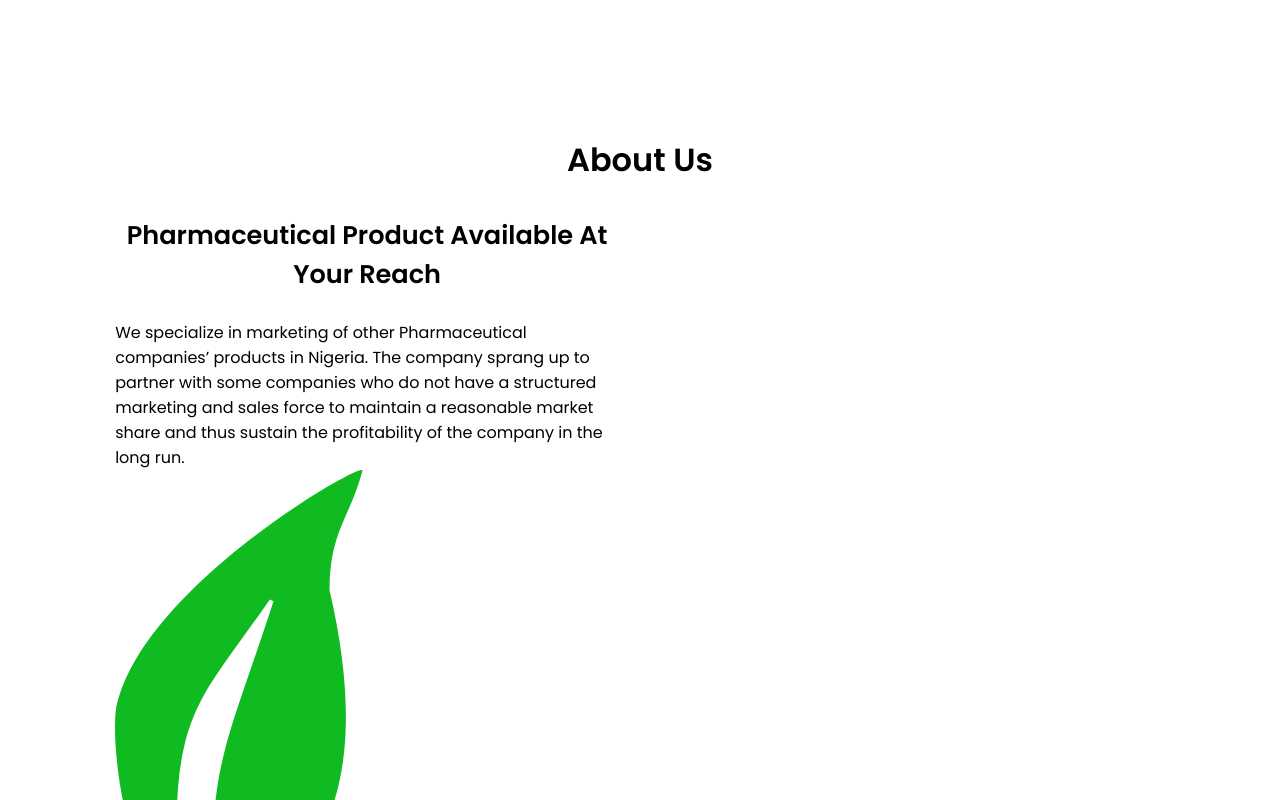
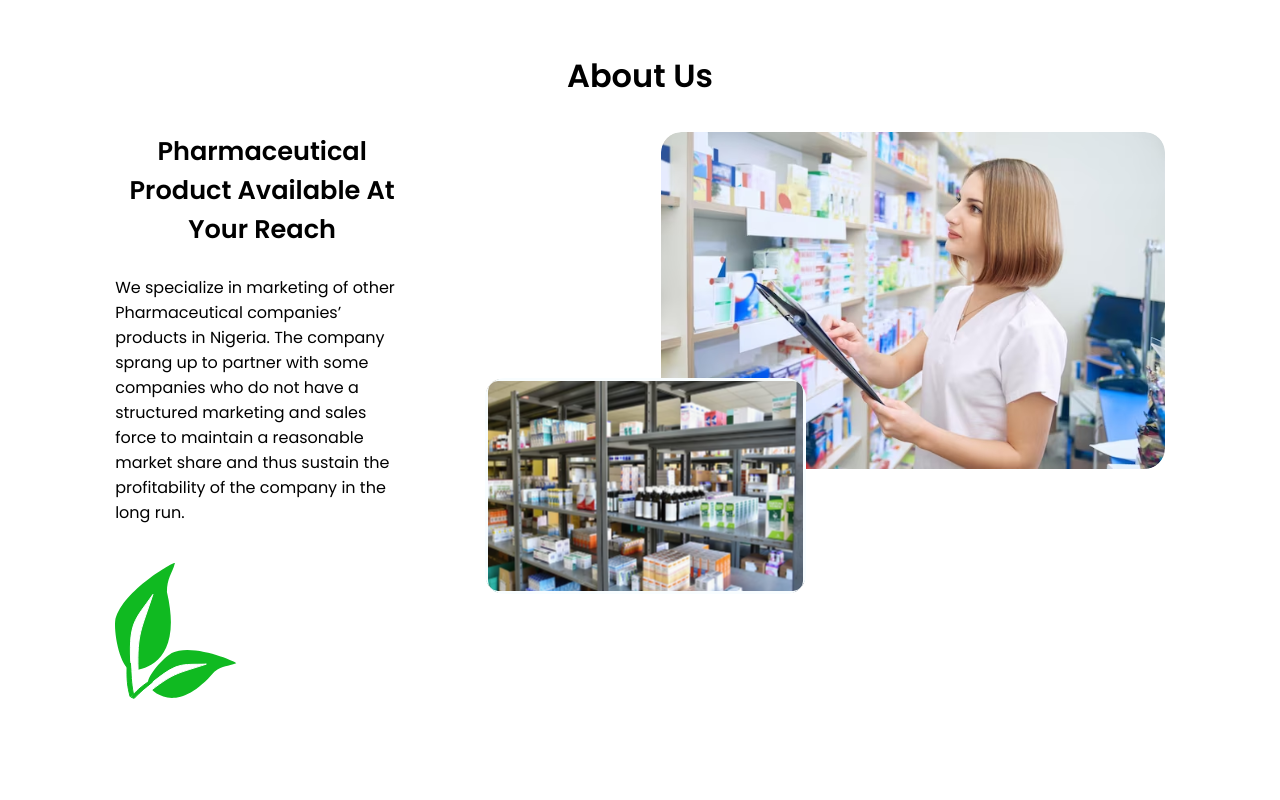
Before and after one commit to SoloBaChi/joraxplc, a React (Create React App) app in the folder joraxplc-app/: page / in a window 1280 px wide. Shown: the part 1560-2360 px from the top of the page. Built offline with nearby package versions, Linux system fonts and the light colour scheme; a web font is replaced by a local one.

Commit message:
90% done

```diff
--- a/joraxplc-app/src/components/Home.jsx
+++ b/joraxplc-app/src/components/Home.jsx
@@ -2,11 +2,19 @@ import React from "react";
 import { Link } from "react-router-dom";
 import pharmacistImage from "../images/nigeria-pharmacy.svg";
 import greenLeaf from "../images/green-leaf.svg";
-import { Values, Services, Products, Pharmacist, Comments } from "../data/data";
+import {
+  Values,
+  Services,
+  Products,
+  Pharmacist,
+  Comments,
+  AboutusImage,
+} from "../data/data";
 
 const Home = (props) => {
   return (
     <div>
+      <div className="hr-line"></div>
       <section className="banner-section">
         <div className="flex-container">
           <figure className="place-left">
@@ -32,7 +40,7 @@ const Home = (props) => {
           </figure>
         </div>
       </section>
-
+      <div className="hr-line"></div>
       {/* core values  */}
       <section className="services">
         <div className="frame-section">
@@ -56,9 +64,8 @@ const Home = (props) => {
           </div>
         </div>
       </section>
-
       {/* About us */}
-      <section className="aboutus-section">
+      <section className="aboutus-section" id="aboutus">
         <h3>About us</h3>
         <div className="flex-container">
           <figure className="place-left">
@@ -70,11 +77,18 @@ const Home = (props) => {
               to maintain a reasonable market share and thus sustain the
               profitability of the company in the long run.
             </p>
-            <div className="img-container">
+            <div className="leaf-img-container">
               <img src={greenLeaf} alt={greenLeaf} />
             </div>
           </figure>
-          <figure className="place-right"></figure>
+          <figure className="place-right">
+            <div className="img-container first-child">
+              <img src={AboutusImage.lg} alt={AboutusImage.lg} />
+            </div>
+            <div className="img-container last-child">
+              <img src={AboutusImage.sm} alt={AboutusImage.lg} />
+            </div>
+          </figure>
         </div>
       </section>
 
@@ -82,7 +96,7 @@ const Home = (props) => {
       <section className="services">
         <div className="frame-section">
           <div className="frame-header">
-            <h3>we offer accesibilty to healthy care and medications</h3>
+            <h4>we offer accesibilty to healthy care and medications</h4>
           </div>
           <div className="frame-body">
             <div className="flex-container">
@@ -101,7 +115,6 @@ const Home = (props) => {
           </div>
         </div>
       </section>
-
       {/* products */}
       <section className="products">
         <h3>Our products</h3>
@@ -118,7 +131,6 @@ const Home = (props) => {
           ))}
         </div>
       </section>
-
       {/* Testimonials */}
       <section className="testimonials">
         <h3>customer testimonials</h3>
@@ -138,7 +150,6 @@ const Home = (props) => {
           ))}
         </div>
       </section>
-
       <section className="pharmacist">
         <h3>pharmacist</h3>
         <div className="flex-container">
@@ -157,7 +168,6 @@ const Home = (props) => {
           ))}
         </div>
       </section>
-
       {/* what we offer */}
       {/* please check services.css for this section styles */}
       <section className="what-we-offer">
--- a/joraxplc-app/src/components/Main.jsx
+++ b/joraxplc-app/src/components/Main.jsx
@@ -18,12 +18,12 @@ function Main(props) {
         <Header />
         <Routes>
           <Route path="/" element={<Home />} />
-          <Route path="/aboutus" element={<Aboutus />} />
+          {/* <Route path="/aboutus" element={<Aboutus />} />
           <Route path="/services" element={<Services />} />
           <Route path="/pharmacist" element={<Pharmacist />} />
           <Route path="/products" element={<Products />} />
           <Route path="/testimonials" element={<Testimonials />} />
-          <Route path="/contactus" element={<Contactus />} />
+          <Route path="/contactus" element={<Contactus />} /> */}
         </Routes>
         <Footer />
       </Router>
--- a/joraxplc-app/src/components/Menu.jsx
+++ b/joraxplc-app/src/components/Menu.jsx
@@ -15,7 +15,7 @@ function Menu({ removeMenu }) {
           </Link>
         </li>
         <li>
-          <Link to="/aboutus" target="_blank" onClick={removeMenu}>
+          <Link to={"aboutus"} target="_blank" onClick={removeMenu}>
             about us
           </Link>
         </li>
--- a/joraxplc-app/src/data/data.jsx
+++ b/joraxplc-app/src/data/data.jsx
@@ -179,3 +179,9 @@ export const SocialMediaIcons = [
     imgSrc: `/assets/social-media-icon-4.svg`,
   },
 ];
+
+// Export about us image
+export const AboutusImage = {
+  lg: "/assets/aboutus-lg-image.svg",
+  sm: `/assets/aboutus-sm-image.svg`,
+};
--- a/joraxplc-app/src/styles/Aboutus.css
+++ b/joraxplc-app/src/styles/Aboutus.css
@@ -1 +1,33 @@
 /* ABout us styles goes here */
+.aboutus-section .flex-container {
+  align-items: flex-start;
+  justify-content: space-between;
+}
+
+.aboutus-section .flex-container .leaf-img-container {
+  width: 121.382px;
+  height: 163.273px;
+  margin-top: 2.4rem;
+}
+.aboutus-section .flex-container > *:first-child {
+  flex-basis: 28%;
+}
+.aboutus-section .flex-container > *:last-child {
+  position: relative;
+}
+.aboutus-section .flex-container > *:last-child .last-child {
+  position: absolute;
+  top: 75%;
+  left: -35%;
+  border-radius: 20px;
+}
+.aboutus-section .flex-container > *:last-child .last-child img {
+  border-radius: 20px;
+}
+.aboutus-section .flex-container > *:last-child .img-container {
+  border-radius: 20px;
+  max-height: 328px;
+}
+.aboutus-section .flex-container > *:last-child .img-container img {
+  border-radius: 20px;
+}
--- a/joraxplc-app/src/styles/Footer.css
+++ b/joraxplc-app/src/styles/Footer.css
@@ -9,7 +9,7 @@
   background: #1e2ca8;
   margin-bottom: 0;
   color: #fff;
-  text-align: center;
+  /* text-align: center; */
 }
 .footer-container .flex-btn {
   display: block;
@@ -64,7 +64,7 @@
 .footer-container .flex-1 > *:last-child > ul > li:last-child ul {
   display: flex;
   flex-flow: row wrap;
-  justify-content: center;
+  /* justify-content: center; */
 }
 
 .footer-container .flex-1 > *:last-child > ul > li:last-child ul > * {
--- a/joraxplc-app/src/styles/Header.css
+++ b/joraxplc-app/src/styles/Header.css
@@ -4,12 +4,12 @@
 .header {
   /* border: 1px solid green; */
   /* padding: 1rem; */
-  margin-bottom: 2rem;
-  box-shadow: var(--header-box-shadow);
+  margin-bottom: 1rem;
+  /* box-shadow: var(--header-box-shadow); */
 }
 .header-container {
   display: flex;
-  align-items: center;
+  align-items: flex-end;
   justify-content: space-between;
   flex-flow: row wrap;
   gap: 4%;
@@ -19,23 +19,18 @@
   flex-basis: 120px;
 }
 .header .list-menu {
-  /* display: flex; */
-  /* align-items: center; */
-  /* flex-flow: row wrap; */
   padding: 1rem;
 }
 .header .list-menu a {
   color: #fff;
 }
 
-/* .header .list-menu a:not(.list-menu .active):hover + .active {
-    color: red;
-  } */
 .toggle-btn {
-  font-size: 1.28rem;
+  font-size: 2rem;
   cursor: pointer;
   color: #1e2ca8;
   text-align: right;
+  /* display: inline-block; */
 }
 .close-toggle-btn {
   color: #fff;
@@ -68,7 +63,7 @@
   ====================================*/
 @media (min-width: 980px) {
   .header-container {
-    /* align-items: baseline; */
+    align-items: center;
   }
   .header-container > * {
     /* border: 1px solid red; */
--- a/joraxplc-app/src/styles/Home.css
+++ b/joraxplc-app/src/styles/Home.css
@@ -1,6 +1,7 @@
 .banner-section {
   background: url("../images/banner-image.svg") top left/cover no-repeat #f8f8f8;
   padding-bottom: 0 !important;
+  margin-bottom: 0;
 }
 .banner-section .flex-container > * {
   margin-bottom: 0;
```
Also changed, not shown: joraxplc-app/public/assets/aboutus-lg-image.svg (renamed from joraxplc-app/src/images/aboutus-lg-image.svg), joraxplc-app/public/assets/aboutus-sm-image.svg (renamed from joraxplc-app/src/images/aboutus-sm-image.svg), joraxplc-app/src/components/ScrollLink.jsx (added).
